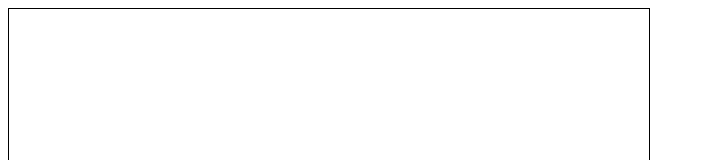
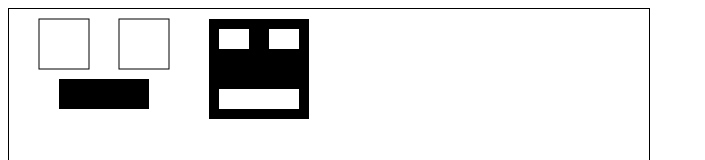
Before and after one commit to cignoBianco/html_games, a plain HTML site: page canvas0/index.html in a window 1280 px wide. Shown: the top 160 px of the page, without its empty margins (0-705 px from the left). Drawn offline with Linux system fonts and the light colour scheme.

Commit message:
chapter 1: drawing rectangles

```diff
--- a/canvas0/index.html
+++ b/canvas0/index.html
@@ -3,16 +3,14 @@
 <head>
     <meta charset="UTF-8">
     <title>Canvas example</title>
+    <link rel="stylesheet" href="style.css">
 </head>
 <body onload="pageLoaded()">
-    <canvas width="640" height="480" id="testcanvas" style="border: 1px solid black;">
+
+    <canvas width="640" height="480" id="testcanvas">
         Your browser does not support HTML5 Canvas. Please shift to a newer browser.
     </canvas>
-<script type="text/javascript">
-    function pageLoaded() {
-        const canvas = document.getElementById("testcanvas");
-        const context = canvas.getContext("2d");
-    }
-</script>
+
+    <script src="script.js"></script>
 </body>
 </html>
--- /dev/null
+++ b/canvas0/script.js
@@ -0,0 +1,16 @@
+
+function pageLoaded() {
+    const canvas = document.getElementById("testcanvas");
+    const context = canvas.getContext("2d");
+
+    context.fillRect(200, 10, 100, 100);
+    context.fillRect(50, 70, 90, 30);
+
+    context.strokeRect(110, 10, 50, 50);
+    context.strokeRect(30, 10, 50 , 50);
+
+    context.clearRect(210, 20, 30, 20);
+    context.clearRect(260, 20, 30, 20);
+    context.clearRect(210, 80, 80, 20);
+
+}
--- /dev/null
+++ b/canvas0/style.css
@@ -0,0 +1,4 @@
+
+canvas {
+    border: 1px solid black;
+}
```
